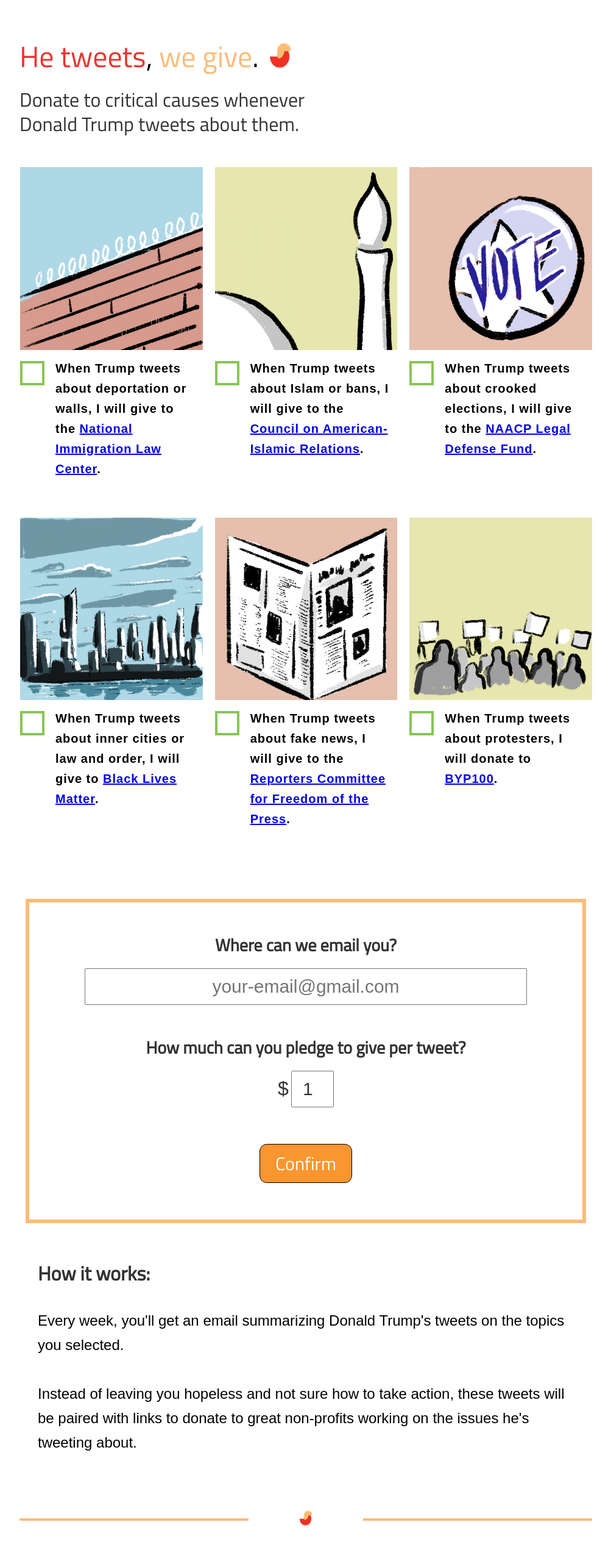
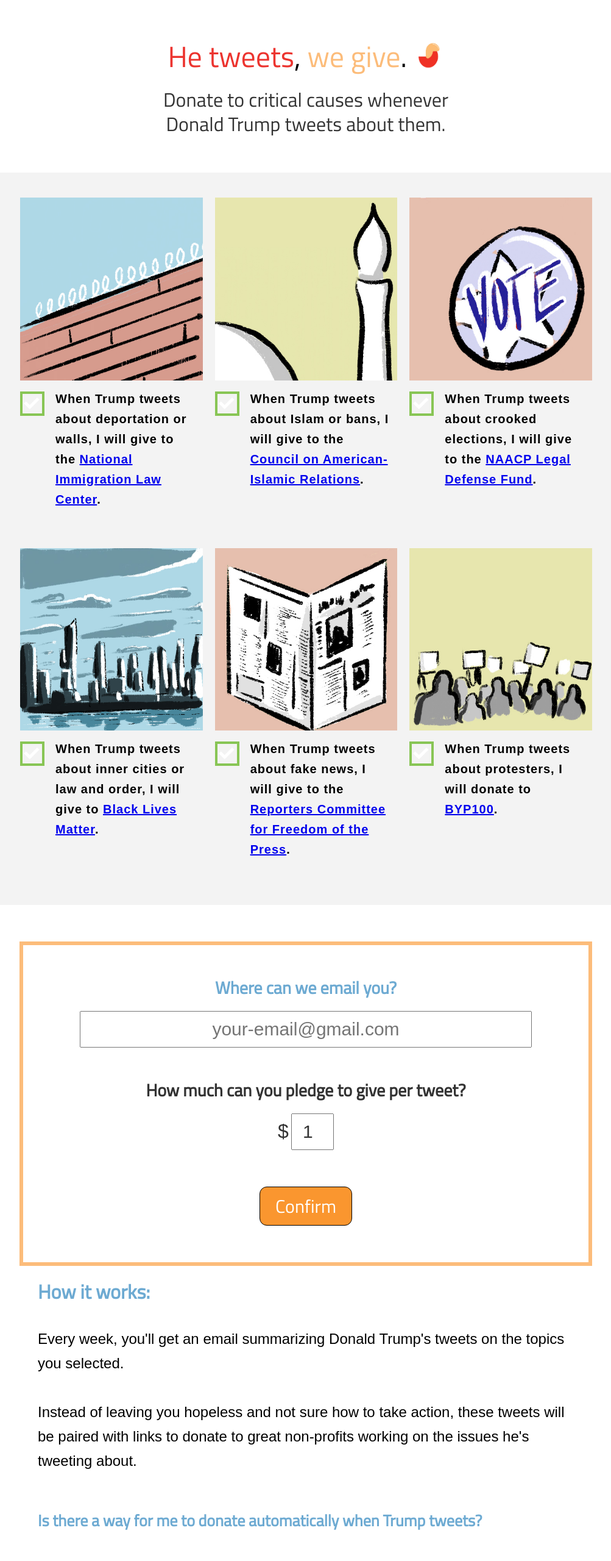
Before and after one commit to isaacchansky/main-site, a plain HTML site: page index.html in a window 1280 px wide. Shown: the top 2560 px of the page at 61% size, without its empty margins (138-1141 px from the left). Drawn offline with nearby package versions, Linux system fonts and the light colour scheme.

Commit message:
Chill blue; simplify FAQ; grey background; more centering

```diff
--- a/index.html
+++ b/index.html
@@ -10,8 +10,9 @@
     <script src="confirmationbox.js"></script>
   </head>
   <body>
-
-    <div class="w-container">
+    <!-- Begin MailChimp Signup Form -->
+    <form action="//hetweetswegive.us15.list-manage.com/subscribe/post?u=dcdbf4433e19497bd249de6a1&amp;id=3d673227fb" method="post" id="mc-embedded-subscribe-form" name="mc-embedded-subscribe-form" class="validate" target="_blank" novalidate>
+      <section id="headline-section">
         <h1 class="headings">
           <span class="c-crimson">He tweets</span>, <span class="c-peach">we give</span>.
           <img src="image/logo.jpg" width="50" height="50" style="position: relative; bottom: 8px;">
@@ -19,11 +20,9 @@
         <h1 class="subheading">
           Donate to critical causes whenever <br>Donald Trump tweets about them.
         </h1>
-
-      <!-- Begin MailChimp Signup Form -->
+      </section>
+      <section id="causes-selection">
         <div id="mc_embed_signup">
-      <form action="//hetweetswegive.us15.list-manage.com/subscribe/post?u=dcdbf4433e19497bd249de6a1&amp;id=3d673227fb" method="post" id="mc-embedded-subscribe-form" name="mc-embedded-subscribe-form" class="validate" target="_blank" novalidate>
-
           <div class="icon-holder w-container">
             <div class="w-row">
               <div class="w-col w-col-4">
@@ -102,10 +101,12 @@
               </div>
             </div>
           </div>
-        <div>
+        </div>
+      </section>
+        <div id="form-wrapper">
           <div id="mc_embed_signup_scroll">
             <div class="mailchimp-input-group">
-            <label class="sign-up-here">Where can we email you?</label>
+              <label class="sign-up-here c-chillblue">Where can we email you?</label>
               <input type="email" value="" name="EMAIL" class="required email mailchimp-input" id="mce-EMAIL" placeholder="your-email@gmail.com">
             </div>
             <div class="mailchimp-input-group">
@@ -123,13 +124,12 @@
             <div class="mailchimp-input-group">
               <input type="submit" value="Confirm" name="subscribe" id="mc-embedded-subscribe" class="button">
           </div>
-        <!--End mc_embed_signup-->
         </div>
-    </form>
+      </div>
       <div id="confirmation">
       </div>
       <div class="bottom-container w-container">
-      <h1 class="bottom-headings">How it works:</h1>
+        <h1 class="bottom-headings c-chillblue">How it works:</h1>
         <p class="description description-small">
           Every week, you'll get an email summarizing Donald Trump's tweets on the topics you selected.
           <br><br>
@@ -137,34 +137,23 @@
         </p>
       </div>
       <div style="font-size: 13px;">
-      <div style="width: 100%; text-align: center; margin: 60px 0;">
-        <div class="peach-bar"></div>
-        <img src="image/logo.jpg" width="30" height="30" style="position: relative; bottom: 8px;">
-        <div class="peach-bar right"></div>
-      </div>
         <div class="w-container">
-        <h1 class="bottom-headings bottom-headings-small">Is there a way for me to donate automatically when Trump tweets?</h1>
+          <h1 class="bottom-headings bottom-headings-small c-chillblue">Is there a way for me to donate automatically when Trump tweets?</h1>
           <p class="description description-small">
             Not yet. We'd like to do this.
           </p>
         </div>
-      <div style="width: 100%; text-align: center; margin: 60px 0;">
-        <div class="peach-bar"></div>
-        <img src="image/logo.jpg" width="30" height="30" style="position: relative; bottom: 8px;">
-        <div class="peach-bar right"></div>
-      </div>
         <div class="w-container">
-        <h1 class="bottom-headings bottom-headings-small">I have an idea or suggestion.</h1>
+          <h1 class="bottom-headings bottom-headings-small c-chillblue">I have an idea or suggestion.</h1>
           <p class="description description-small">
             We're all ears. <a class="linker" href="mailto:hetweetswegive@gmail.com?subject=He tweets we give">hetweetswegive@gmail.com</a>
           </p>
         </div>
         <div style="width: 100%; text-align: center; margin: 60px 0;">
-        <div class="peach-bar"></div>
           <img src="image/logo.jpg" width="30" height="30" style="position: relative; bottom: 8px;">
-        <div class="peach-bar right"></div>
         </div>
       </div>
+    </form>
   </body>
 </html>
 <!-- mc_embed_signup form validation -->
--- a/style/style.css
+++ b/style/style.css
@@ -36,6 +36,10 @@ html, body {
 
 .c-crimson {
   color: rgb(236,52,47);
+}
+
+.c-chillblue {
+  color: rgb(109, 170, 210) !important;
 }
 
 .title {
@@ -142,7 +146,6 @@ html, body {
   font-size: 32px;
   line-height: 40px;
   margin-top: 20px;
-  max-width: 520px;
   font-family: 'Titillium Web';
 }
 
@@ -292,8 +295,9 @@ input[type="checkbox"] {
 
 #mc_embed_signup_scroll {
   text-align: center !important;
-  margin: 40px 10px;
+  margin: auto auto;
   border: 6px solid rgb(252,188,122);
+  max-width: 940px;
 }
 
 .checkbox-wrapper {
@@ -399,3 +403,21 @@ label.text-div input[type="checkbox"]:focus + .checkbox-wrapper {
 .peach-bar.right {
   float: right;
 }
+
+section {
+  width: 100%;
+  margin: 60px 0;
+}
+
+section#causes-selection {
+  background-color: #f3f3f3;
+}
+
+section#headline-section {
+  text-align: center;
+  margin: 0 0 60px 0;
+}
+
+#form-wrapper {
+  margin: 0 40px;
+}
```
Lines whose indentation alone changed are shown as unchanged.
